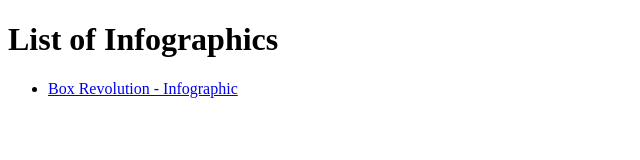
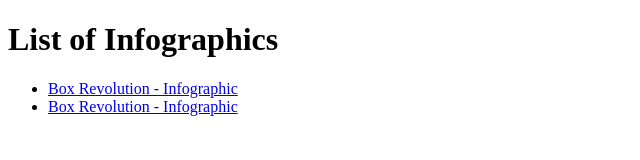
Before and after one commit to jellyfishfingers/KnowledgeHTML, a plain HTML site: page index.html in a window 1280 px wide. Shown: the whole page, without its empty margins (0-640 px from the left). Drawn offline with Linux system fonts and the light colour scheme.

Commit message:
added link to blackpink Infographic

```diff
--- a/index.html
+++ b/index.html
@@ -6,7 +6,8 @@
   <body>
     <h1>List of Infographics</h1>
     <ul>
-    <li><a href="BoxRevolutionInfographic.html">Box Revolution - Infographic</a></li>
-  </ul>
+      <li><a href="BoxRevolutionInfographic.html">Box Revolution - Infographic</a></li>
+      <li><a href="LaLisaBlackPinkInfographic.html">Box Revolution - Infographic</a></li>
+    </ul>
   </body>
 </html>
```
